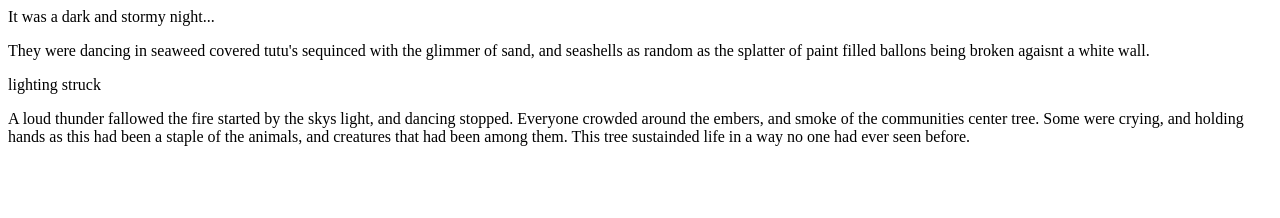
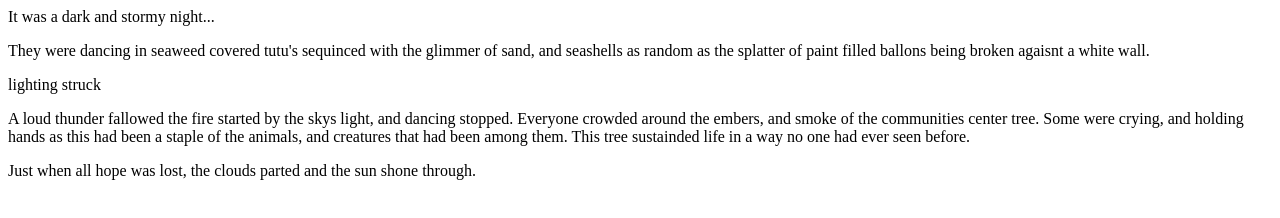
Before and after one commit to acnaumann/fireside-story, a plain HTML site: page index.html in a window 1280 px wide. Drawn offline with Linux system fonts and the light colour scheme.

Commit message:
fifth line

```diff
--- a/index.html
+++ b/index.html
@@ -4,5 +4,6 @@
     <p>They were dancing in seaweed covered tutu's sequinced with the glimmer of sand, and seashells as random as the splatter of paint filled ballons being broken agaisnt a white wall. </p>
     <p>lighting struck</p>
     <p>A loud thunder fallowed the fire started by the skys light, and dancing stopped. Everyone crowded around the embers, and smoke of the communities center tree. Some were crying, and holding hands as this had been a staple of the animals, and creatures that had been among them. This tree sustainded life in a way no one had ever seen before. </p>
+    <p>Just when all hope was lost, the clouds parted and the sun shone through. </p>
   </body>
 </html>
```
